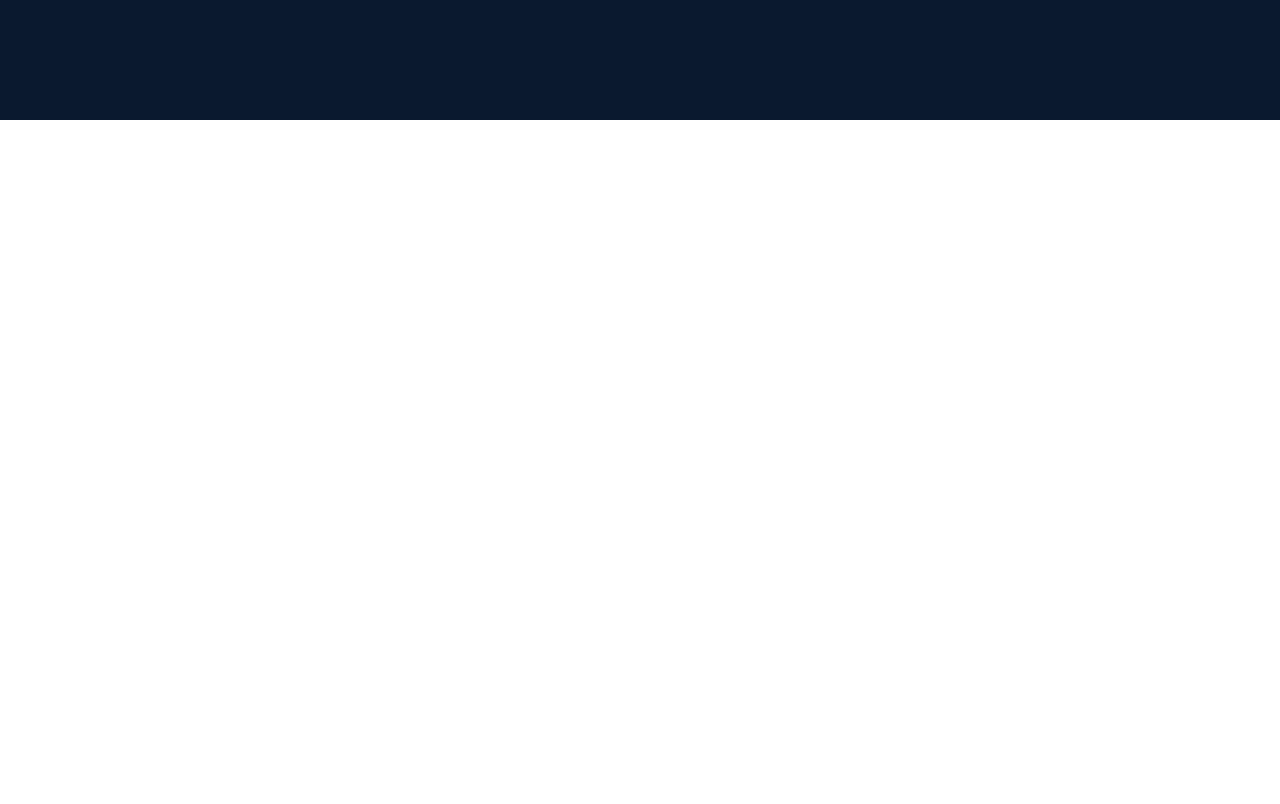
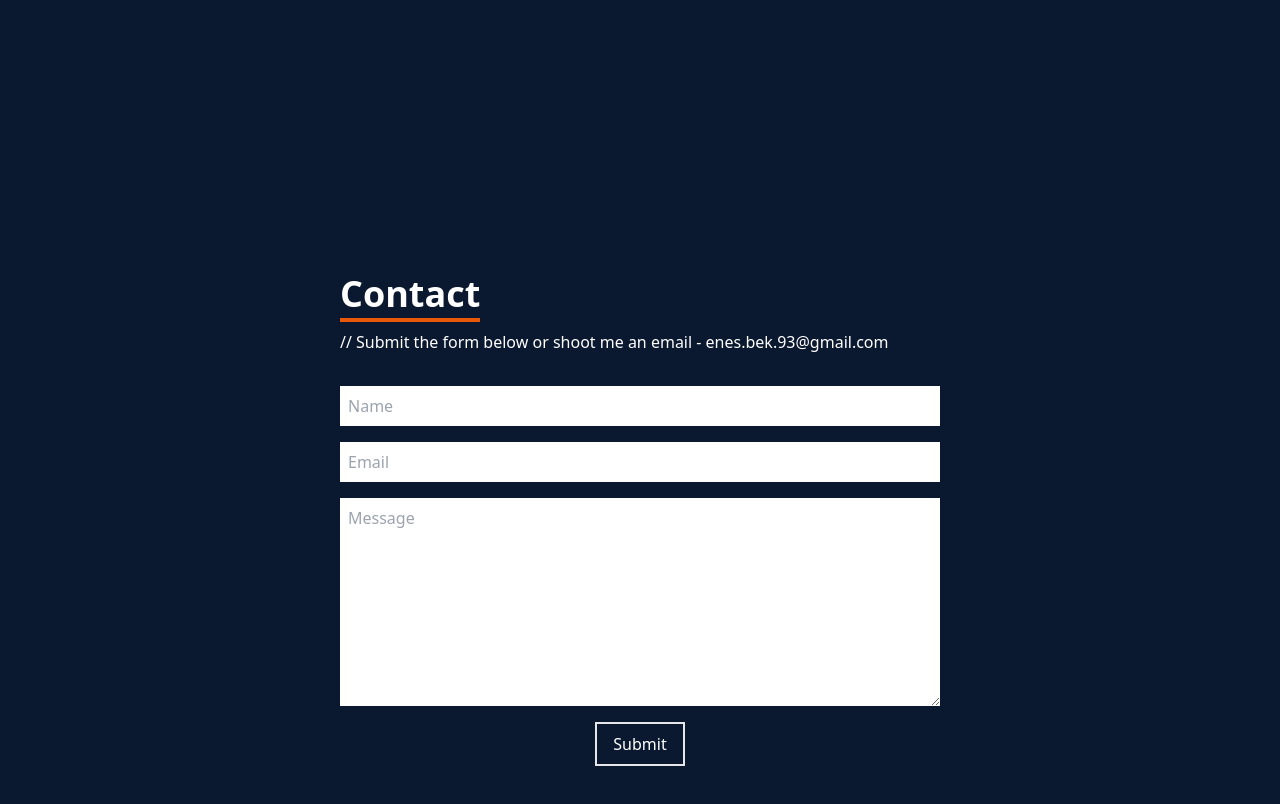
Before and after one commit to enesbek/my-portfolio, a React (Create React App) app: page / in a window 1280 px wide. Shown: the part 3080-3884 px from the top of the page. Before the commit the page ends 3200 px from the top, so only its background shows below. Built offline with nearby package versions, Linux system fonts and the light colour scheme.

Commit message:
feat: add contact

```diff
--- a/src/App.js
+++ b/src/App.js
@@ -1,9 +1,9 @@
 import { About } from "./components/About";
+import { Contact } from "./components/Contact";
 import { Experience } from "./components/Experience";
 import { Home } from "./components/Home";
 import Navbar from "./components/Navbar";
 import { Skills } from "./components/Skills";
-
 
 function App() {
   return (
@@ -13,6 +13,7 @@ function App() {
       <About />
       <Skills />
       <Experience />
+      <Contact />
     </div>
   );
 }
--- /dev/null
+++ b/src/components/Contact.jsx
@@ -0,0 +1,48 @@
+import React from "react";
+
+export const Contact = () => {
+  return (
+    <div
+      name="contact"
+      className="w-full h-screen bg-[#0a192f] text-white flex justify-center items-center p-4"
+    >
+      <form
+        method="POST"
+        action="https://getform.io/f/ff5f06a5-5543-404a-8ffc-cd8a84eef120"
+        className="flex flex-col max-w-[600px] w-full"
+      >
+        <div className="pb-8">
+          <p className="text-4xl font-bold inline border-b-4 border-orange-600">
+            Contact
+          </p>
+          <p className="pt-4">
+            // Submit the form below or shoot me an email -
+            enes.bek.93@gmail.com{" "}
+          </p>
+        </div>
+        <input
+          type="text"
+          placeholder="Name"
+          name="name"
+          className="p-2 text-black"
+        />
+        <input
+          type="email"
+          placeholder="Email"
+          name="email"
+          className="my-4 p-2 text-black"
+        />
+        <textarea
+          name="message"
+          cols="30"
+          rows="8"
+          placeholder="Message"
+          className="text-black p-2"
+        />
+        <button className="text-white border-2 mt-4 hover:bg-orange-600 hover:border-orange-600 px-4 py-2 mx-auto flex items-center">
+          Submit
+        </button>
+      </form>
+    </div>
+  );
+};
```
